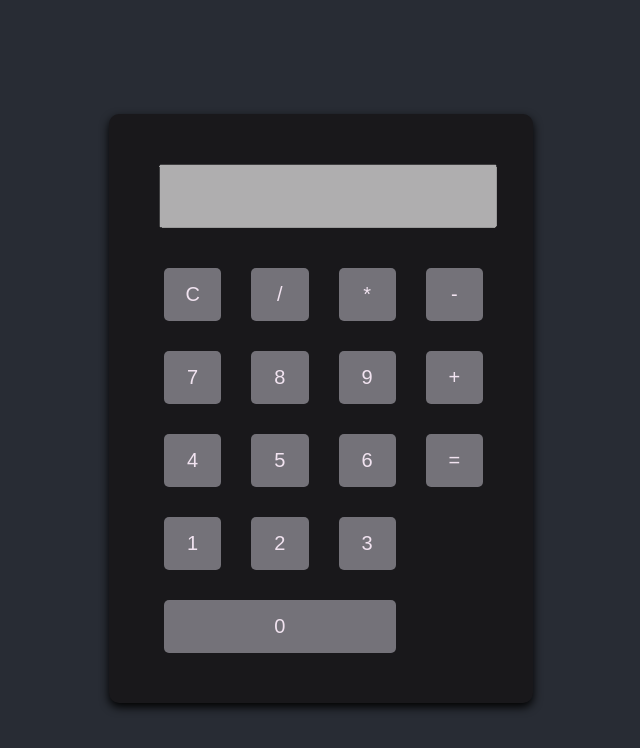
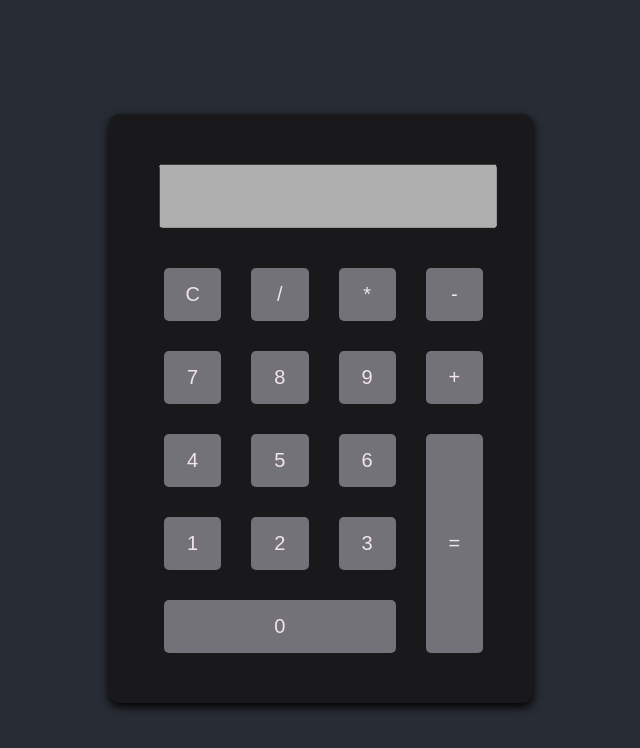
Before and after one commit to hindinisikc/calculator_test, a plain HTML site: page index.html in a window 1280 px wide. Shown: the whole page, without its empty margins (319-959 px from the left). Drawn offline with Linux system fonts and the light colour scheme.

Commit message:
git commit test

```diff
--- a/index.html
+++ b/index.html
@@ -23,7 +23,7 @@
             <button onclick="appendCharacter('4')">4</button>
             <button onclick="appendCharacter('5')">5</button>
             <button onclick="appendCharacter('6')">6</button>
-            <button onclick="calculateResult()">=</button>
+            <button onclick="calculateResult()" class="equal">=</button>
 
             <button onclick="appendCharacter('1')">1</button>
             <button onclick="appendCharacter('2')">2</button>
--- a/script.js
+++ b/script.js
@@ -1,4 +1,6 @@
 let display = document.getElementById("display");
+
+
 function appendCharacter(char) {
     display.value += char;
 }
@@ -14,3 +16,6 @@ function calculateResult() {
         display.value = "Error";
     }
 }
+
+
+// this is a test for git commit in visual studio
```
